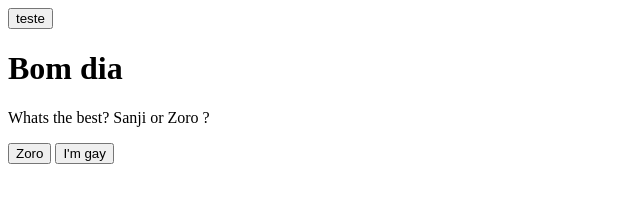
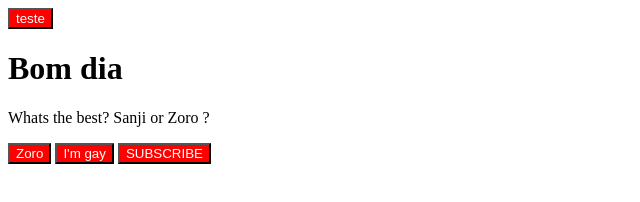
Before and after one commit to JoaoReis153/Hadje, a website: page website/index.html in a window 1280 px wide. Shown: the whole page, without its empty margins (0-640 px from the left). Drawn offline with Linux system fonts and the light colour scheme.

Commit message:
Small changes to the website

```diff
--- a/website/index.html
+++ b/website/index.html
@@ -24,6 +24,14 @@
             </p>
             <button type="button"> Zoro</button>
             <button type="button">I'm gay</button>
+            <button type="button"> SUBSCRIBE</button>
 
         </body>
 </html>
+
+<style>
+    button {
+        background-color: red;
+        color: white;
+    }
+</style>
```
Also changed, not shown: website/app.js (added), website/style.css (added).
